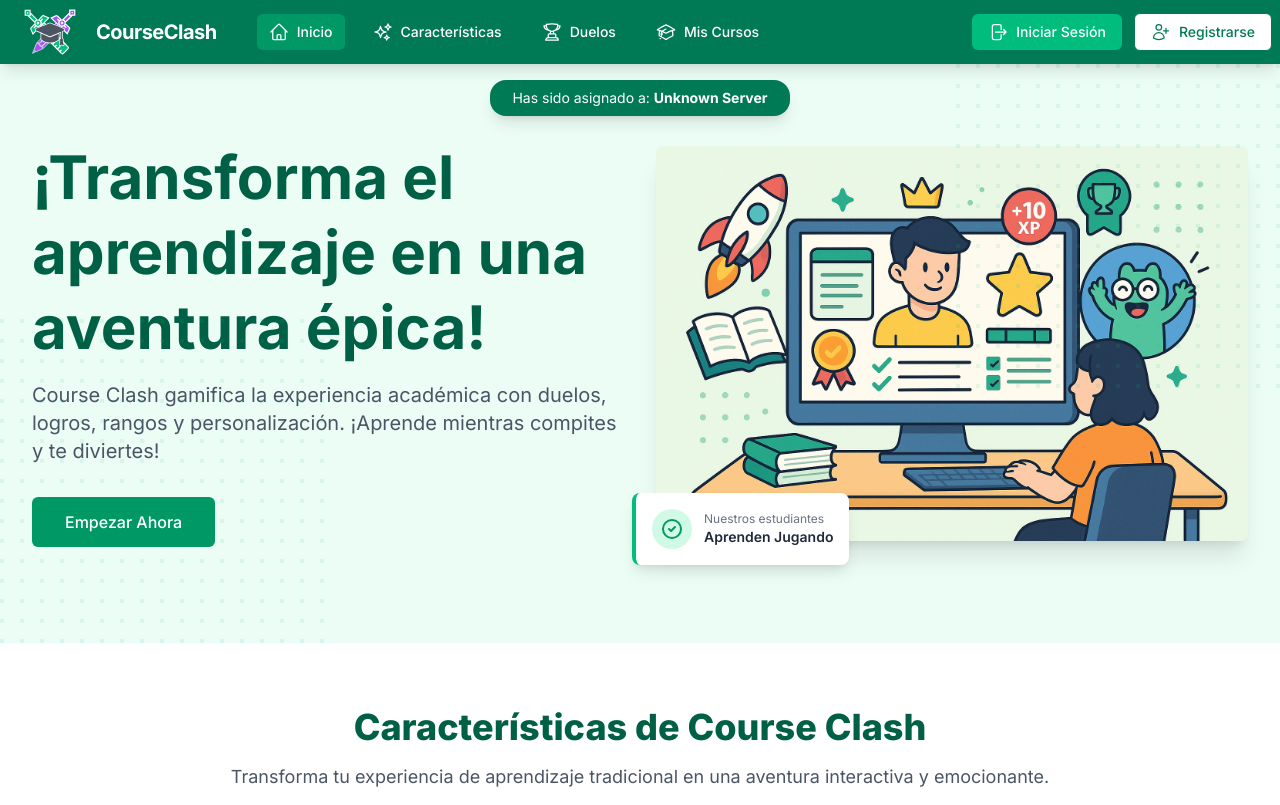
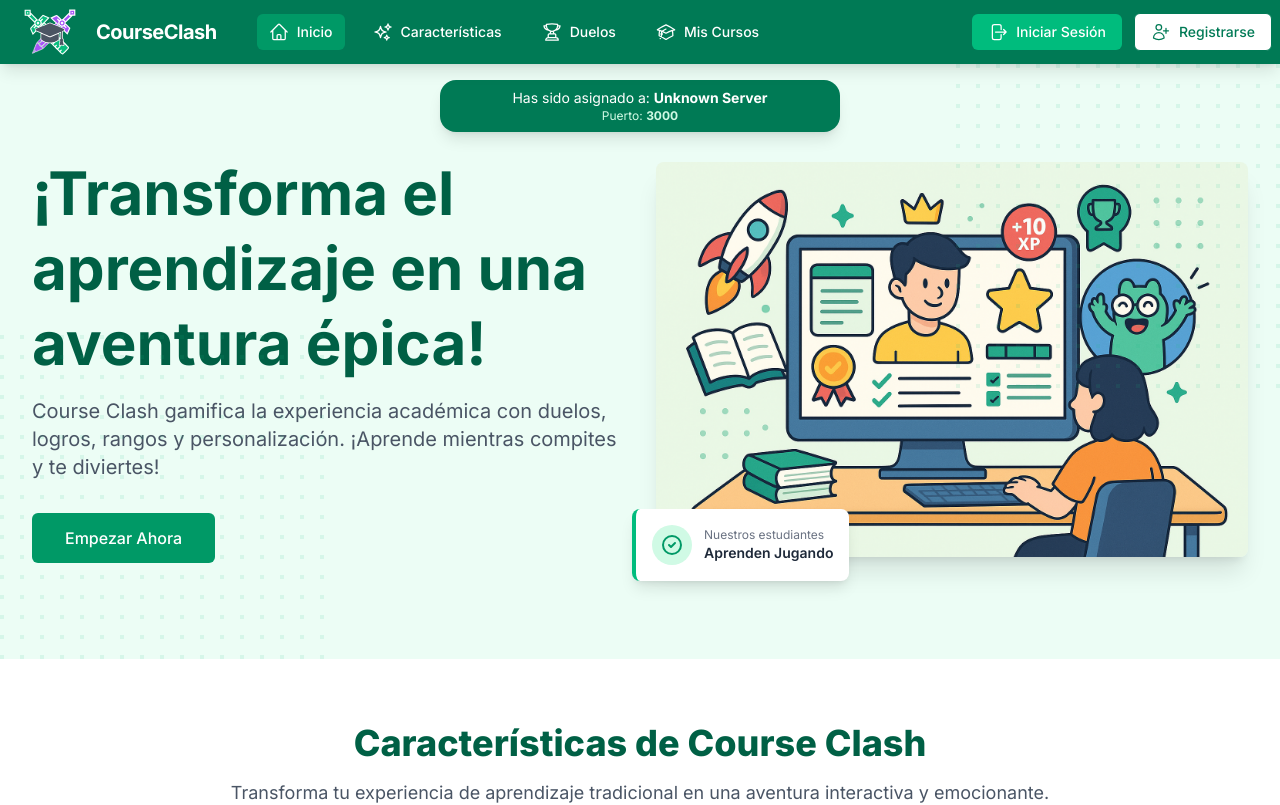
Before and after one commit to w1sec0d/CourseClash, a Next.js app in the folder frontend_web/: page / in a window 1280 px wide. Shown: the top 805 px of the page. Built offline with nearby package versions, Linux system fonts and the light colour scheme; no server answers.

Commit message:
Añade visualizacion de puerto conectado

```diff
--- a/frontend_web/app/page.tsx
+++ b/frontend_web/app/page.tsx
@@ -7,15 +7,23 @@ export default function Page() {
   // Get the server identifier from environment variable
   const serverId = process.env.NEXT_PUBLIC_CUSTOM_TEXT || 'Unknown Server';
 
+  // Get the port from environment variable (use NEXT_PUBLIC_PORT)
+  const serverPort = process.env.NEXT_PUBLIC_PORT || '3000';
+
+  console.log({ serverPort });
+
   return (
     <div>
       {/* Sección de inicio */}
       <section className='bg-emerald-50 relative overflow-hidden' id='inicio'>
         {/* Contenido principal de la sección */}
-        <div className='bg-emerald-700 text-white shadow-lg max-w-[300px] mx-auto mt-4 rounded-2xl'>
+        <div className='bg-emerald-700 text-white shadow-lg max-w-[400px] mx-auto mt-4 rounded-2xl'>
           <div className='container mx-auto px-4 py-2'>
             <p className='text-sm text-center'>
               Has sido asignado a: <span className='font-bold'>{serverId}</span>
+            </p>
+            <p className='text-xs text-center text-emerald-100'>
+              Puerto: <span className='font-bold'>{serverPort}</span>
             </p>
           </div>
         </div>
```
Also changed, not shown: 2 other files (tests, documents, lock files or other folders).
